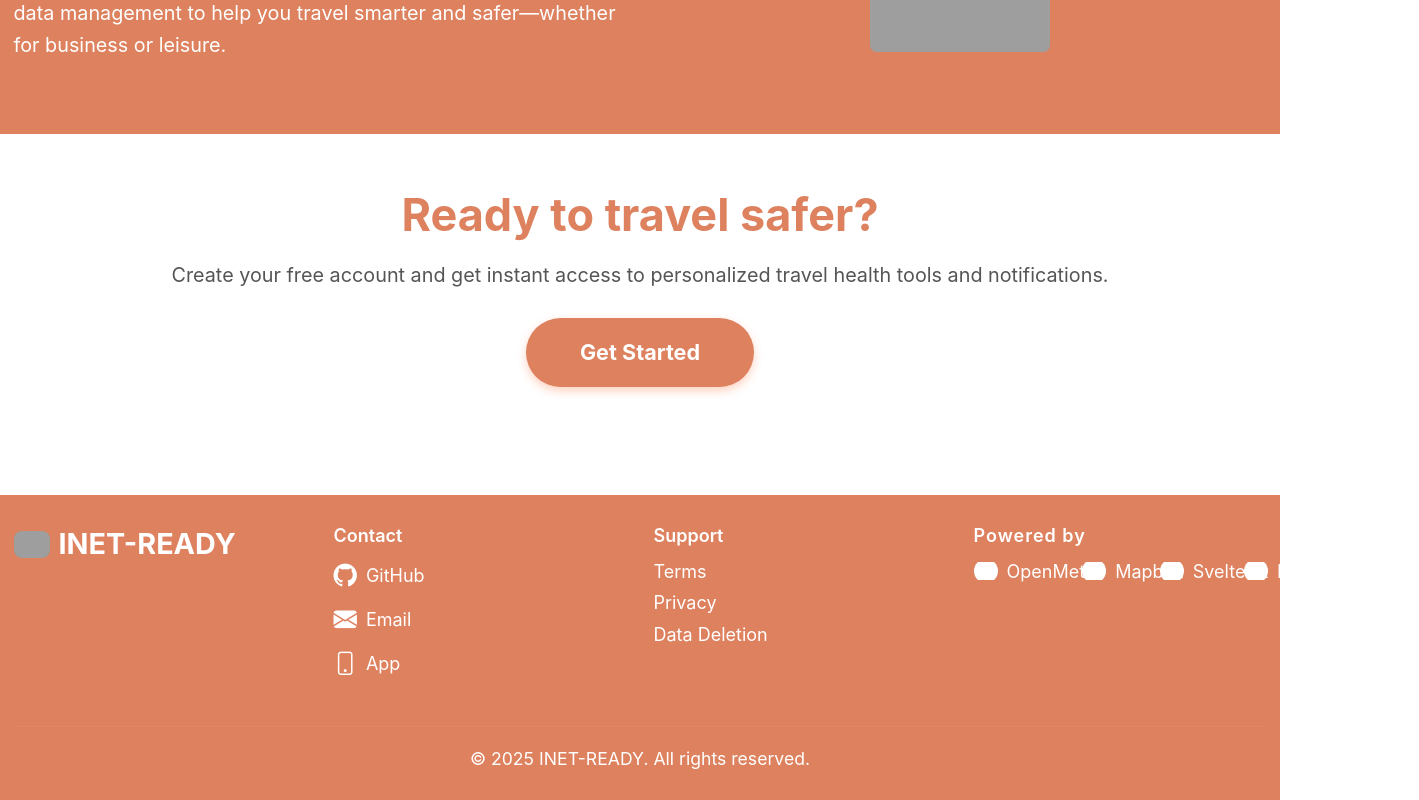
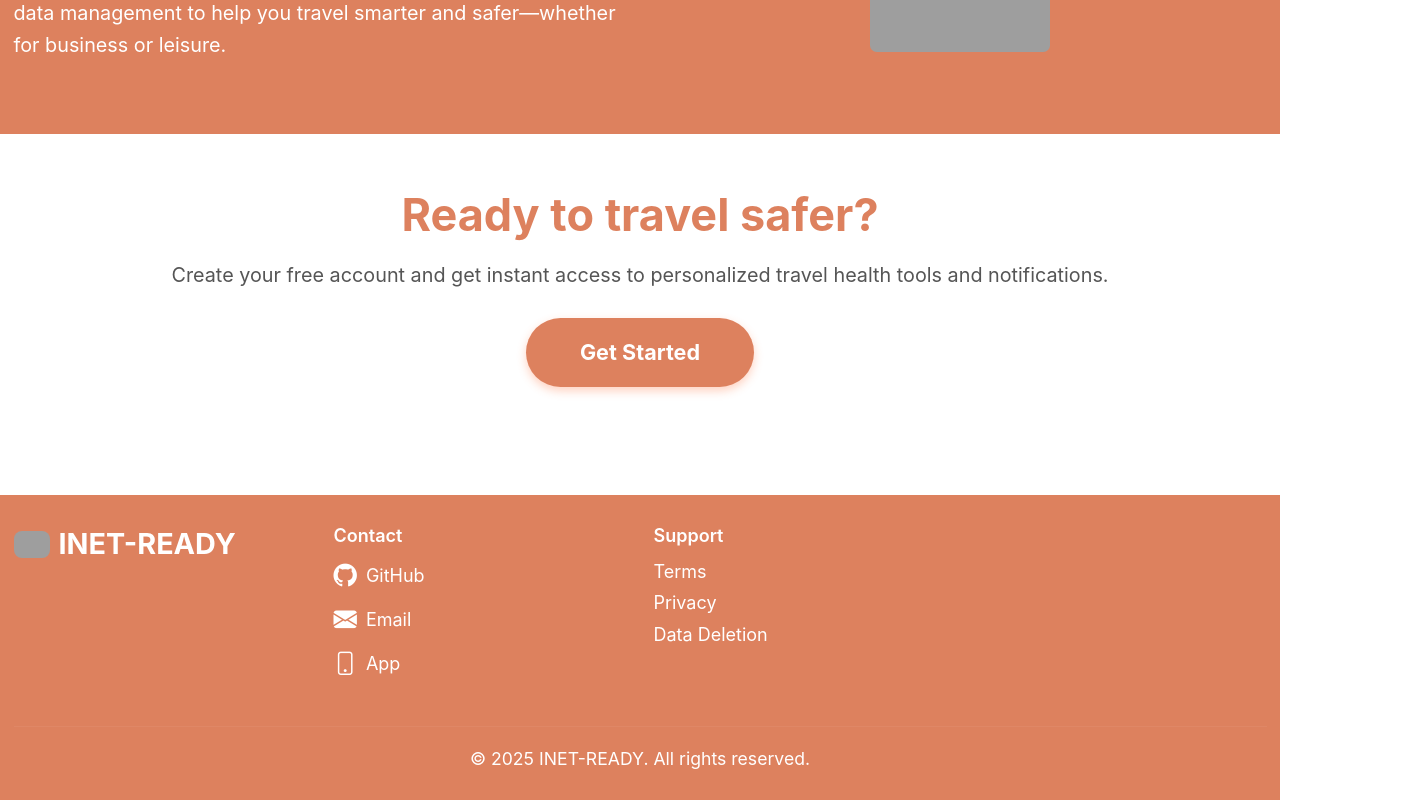
Before and after one commit to bpmiranda3099/INET-READY, a SvelteKit app: page / in a window 1280 px wide. Shown: the part 2919-3719 px from the top of the page, 1419 px wide, since content can reach past the window. Built offline with nearby package versions, Linux system fonts and the light colour scheme; no server answers; grey boxes are pictures that could not be loaded.

Commit message:
feat: Remove powered by section from footer for cleaner design

```diff
--- a/src/routes/+page.svelte
+++ b/src/routes/+page.svelte
@@ -599,32 +599,6 @@ function toggleNavbar() {
 		  <a href="/privacy" class="text-decoration-none mb-1 footer-uniform-text" style="color:#fff;">Privacy</a>
 		  <a href="/data-deletion" class="text-decoration-none mb-1 footer-uniform-text" style="color:#fff;">Data Deletion</a>
 		</div>
-	<!-- Powered By Column -->
-	  <div class="col-12 col-md-3 text-center text-md-start mb-3 mb-md-0 d-flex flex-column align-items-center align-items-md-start footer-col-uniform">
-  <div class="mb-2 fw-bold footer-uniform-text powered-by-label" style="color:#fff; letter-spacing:1px;">Powered by</div>
-  <div class="footer-poweredby-row d-flex flex-column align-items-start gap-2 gap-md-0 flex-md-row justify-content-md-between w-100">
-	<div class="d-flex align-items-center footer-uniform-text poweredby-col" style="gap:0.5rem;">
-	  <img src="/open-meteo-icon.png" alt="OpenMeteo" class="tech-logo white-logo" style="border-radius:12px; background:transparent; width:24px; height:24px; object-fit:contain;" />
-	  <span class="poweredby-label" style="color:#fff;">OpenMeteo</span>
-	</div>
-	<div class="d-flex align-items-center footer-uniform-text poweredby-col" style="gap:0.5rem;">
-	  <img src="/mapbox-icon.png" alt="Mapbox" class="tech-logo white-logo" style="border-radius:12px; background:transparent; width:24px; height:24px; object-fit:contain;" />
-	  <span class="poweredby-label" style="color:#fff;">Mapbox</span>
-	</div>
-	<div class="d-flex align-items-center footer-uniform-text poweredby-col" style="gap:0.5rem;">
-	  <img src="/svelte-icon.png" alt="Svelte" class="tech-logo white-logo" style="border-radius:12px; background:transparent; width:24px; height:24px; object-fit:contain;" />
-	  <span class="poweredby-label" style="color:#fff;">SvelteKit</span>
-	</div>
-	<div class="d-flex align-items-center footer-uniform-text poweredby-col" style="gap:0.5rem;">
-	  <img src="/firebase-icon.png" alt="Firebase" class="tech-logo white-logo" style="border-radius:12px; background:transparent; width:24px; height:24px; object-fit:contain;" />
-	  <span class="poweredby-label" style="color:#fff;">Firebase</span>
-	</div>
-	<div class="d-flex align-items-center footer-uniform-text poweredby-col" style="gap:0.5rem;">
-	  <img src="/aptible-icon.png" alt="Aptible" class="tech-logo white-logo" style="border-radius:12px; background:transparent; width:24px; height:24px; object-fit:contain;" />
-	  <span class="poweredby-label" style="color:#fff;">Aptible</span>
-	</div>
-  </div>
-	  </div>
 	  </div>
   <hr style="border-color:rgba(255,255,255,0.2); margin:2rem 0 1rem 0;" />
   <div class="text-center small footer-copyright" style="color:#fff; font-size:0.98rem;">© 2025 INET-READY. All rights reserved.</div>
```
